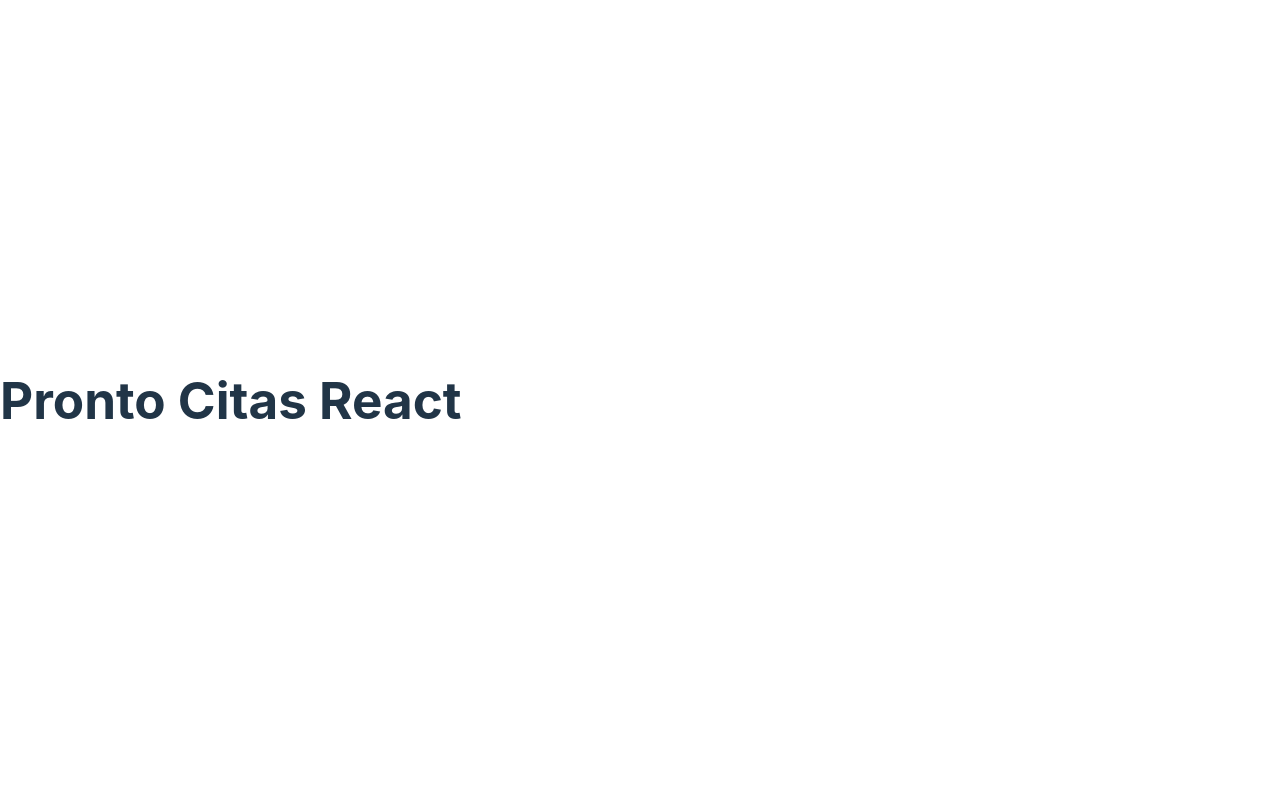
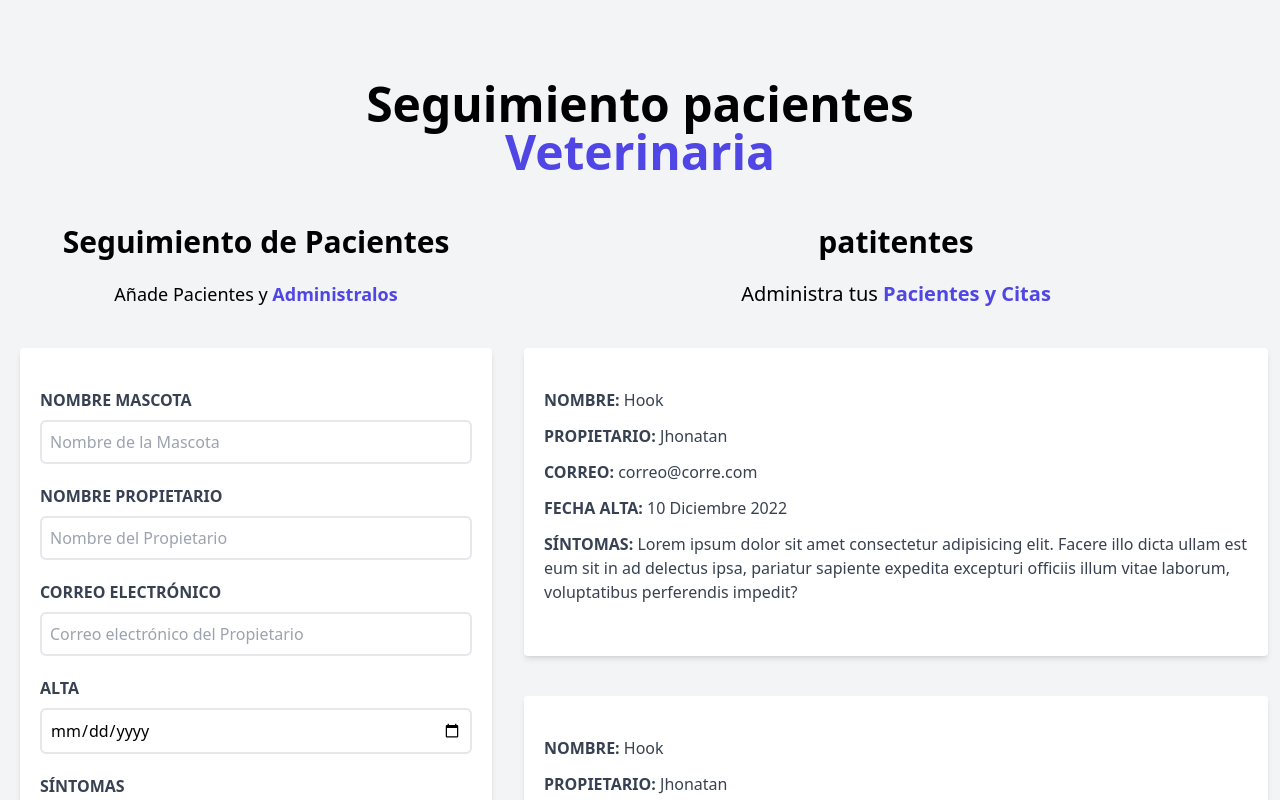
Before and after one commit to JhonatanWalterSen/citas-react, a React (Vite) app: page / in a window 1280 px wide. Shown: the top 800 px of the page. Built offline with nearby package versions, Linux system fonts and the light colour scheme.

Commit message:
Render con mensaje de error en el form

```diff
--- a/index.html
+++ b/index.html
@@ -6,7 +6,7 @@
     <meta name="viewport" content="width=device-width, initial-scale=1.0" />
     <title>Citas React</title>
   </head>
-  <body>
+  <body class="bg-gray-100 h-screen">
     <div id="root"></div>
     <script type="module" src="/src/main.jsx"></script>
   </body>
--- a/package.json
+++ b/package.json
@@ -16,6 +16,9 @@
     "@types/react": "^18.0.15",
     "@types/react-dom": "^18.0.6",
     "@vitejs/plugin-react": "^2.0.0",
+    "autoprefixer": "^10.4.7",
+    "postcss": "^8.4.14",
+    "tailwindcss": "^3.1.6",
     "vite": "^3.0.0"
   }
 }
--- /dev/null
+++ b/postcss.config.cjs
@@ -0,0 +1,6 @@
+module.exports = {
+  plugins: {
+    tailwindcss: {},
+    autoprefixer: {},
+  },
+}
--- a/src/App.jsx
+++ b/src/App.jsx
@@ -1,10 +1,19 @@
-import React from 'react'
+import React, { useState } from 'react'
+import Header from './components/Header'
+import Formulario from './components/Formulario'
+import ListadoPacientes from './components/ListadoPacientes'
+
 
 function App() {
+  const [pacientes, setPacientes] = useState([])
 
   return (
-    <div className="App">
-      <h1>Pronto Citas React</h1>
+    <div className="container mx-auto mt-20">
+      <Header  />
+      <div className="mt-12 md:flex">
+        <Formulario pacientes ={pacientes} setPacientes={setPacientes} />
+        <ListadoPacientes/>
+      </div>
     </div>
   )
 }
--- /dev/null
+++ b/src/components/ErrorFormulario.jsx
@@ -0,0 +1,11 @@
+import React from 'react'
+
+const ErrorFormulario = ({children}) => {
+    return (
+    <div className="text-center bg-red-600 text-white py-3 rounded mb-3 uppercase font-bold">
+        <p>{children}</p>
+    </div>
+    )
+}
+
+export default ErrorFormulario
--- /dev/null
+++ b/src/components/Formulario.jsx
@@ -0,0 +1,132 @@
+import { useEffect, useState } from "react"
+import ErrorFormulario from "./ErrorFormulario"
+
+
+const Formulario = ({pacientes, setPacientes}) => {
+
+    const [nombre, setNombre ] = useState('')
+    const [propietario, setPropietario ] = useState('')
+    const [email, setEmail ] = useState('')
+    const [fecha, setFecha ] = useState('')
+    const [sintomas, setSintomas ] = useState('')
+
+    const [error, setError] = useState(false)
+
+
+    const handleSubmit = (e) =>{
+        e.preventDefault()
+        //valiacion del form
+        if ([nombre,propietario,email,fecha,sintomas].includes('')) {
+            console.log('Hay campos vacios')
+            setError(true)
+            return
+        }
+        setError(false)
+
+        // Objeto de Paciente
+
+        const objPaciente = {
+            nombre,
+            propietario,
+            email,
+            fecha,
+            sintomas
+        }
+
+        setPacientes([...pacientes, objPaciente])
+
+        //Reiniciar form
+        setNombre('')
+        setPropietario('')
+        setEmail('')
+        setFecha('')
+        setSintomas('')
+    }
+
+    return (
+        <div className="md:w-1/2 lg:w-2/5">
+            <h2 className="font-black text-3xl text-center">Seguimiento de Pacientes</h2>
+            <p className="text-lg mt-5 text-center mb-10">Añade Pacientes y {''}
+                <span className="text-indigo-600 font-bold">Administralos</span>
+            </p>
+
+            <form onSubmit={handleSubmit} className="bg-white shadow-md rounded py-10 px-5 mb-10 mx-5">
+
+                {error &&
+                <ErrorFormulario>Campos obligatorios</ErrorFormulario>
+                }
+
+                <div className="mb-5">
+                    <label htmlFor="mascota" className="block text-gray-700 uppercase font-bold">Nombre Mascota</label>
+                    <input
+                        id="mascota"
+                        type="text"
+                        placeholder="Nombre de la Mascota"
+                        className="border-2 w-full p-2 mt-2 placeholder-gray-400 rounded-md"
+                        value={nombre}
+                        onChange={ (e) => setNombre(e.target.value) }
+                    />
+                </div>
+
+                <div className="mb-5">
+                    <label htmlFor="propietario" className="block text-gray-700 uppercase font-bold">Nombre Propietario</label>
+                    <input
+                        id="propietario"
+                        type="text"
+                        placeholder="Nombre del Propietario"
+                        className="border-2 w-full p-2 mt-2 placeholder-gray-400 rounded-md"
+                        value={propietario}
+                        onChange={ (e) => setPropietario(e.target.value) }
+                    />
+                </div>
+
+                <div className="mb-5">
+                    <label htmlFor="email" className="block text-gray-700 uppercase font-bold">Correo Electrónico</label>
+                    <input
+                        id="email"
+                        type="email"
+                        placeholder="Correo electrónico del Propietario"
+                        className="border-2 w-full p-2 mt-2 placeholder-gray-400 rounded-md"
+                        value={email}
+                        onChange={ (e) => setEmail(e.target.value) }
+                    />
+                </div>
+
+                <div className="mb-5">
+                    <label htmlFor="alta" className="block text-gray-700 uppercase font-bold">Alta</label>
+                    <input
+                        id="alta"
+                        type="date"
+                        className="border-2 w-full p-2 mt-2 rounded-md"
+                        value={fecha}
+                        onChange={ (e) => setFecha(e.target.value) }
+                    />
+                </div>
+
+                <div className="mb-5">
+                    <label htmlFor="sintomas" className="block text-gray-700 uppercase font-bold">Síntomas</label>
+                    <textarea
+                        className="border-2 w-full p-2 mt-2 placeholder-gray-400 rounded-md"
+                        placeholder="Describe los Síntomas"
+                        name=""
+                        id="sintomas"
+                        cols="30"
+                        rows="10"
+                        value={sintomas}
+                        onChange={ (e) => setSintomas(e.target.value) }
+                        >
+                    </textarea>
+                </div>
+
+                <input
+                    className="bg-indigo-600 w-full p-3 text-white rounded uppercase font-bold hover:bg-indigo-700 cursor-pointer transition-all"
+                    type="submit"
+                    value="Agregar paciente"
+                />
+
+            </form>
+        </div>
+    )
+}
+
+export default Formulario
--- /dev/null
+++ b/src/components/Header.jsx
@@ -0,0 +1,10 @@
+function Header(){
+    return(
+        <>
+            <h1 className="font-black text-5xl text-center w-1/2 mx-auto">Seguimiento pacientes {''} <br/>
+            <span className="text-indigo-600">Veterinaria</span></h1>
+        </>
+    )
+}
+
+export default Header;
--- /dev/null
+++ b/src/components/ListadoPacientes.jsx
@@ -0,0 +1,24 @@
+import React from 'react'
+import Paciente from './Paciente'
+
+const ListadoPacientes = () => {
+    return (
+        <div className="md:w-1/2 lg:w-3/5 h-screen md:overflow-y-scroll">
+            <h2 className="font-black text-3xl text-center">patitentes</h2>
+            <p className="text-xl text-center mt-5 mb-10">
+                Administra tus {''}
+                <span className="text-indigo-600 font-bold">Pacientes y Citas</span>
+            </p>
+            <Paciente />
+            <Paciente />
+            <Paciente />
+            <Paciente />
+            <Paciente />
+            <Paciente />
+            <Paciente />
+            <Paciente />
+        </div>
+    )
+}
+
+export default ListadoPacientes
--- /dev/null
+++ b/src/components/Paciente.jsx
@@ -0,0 +1,29 @@
+import React from 'react'
+
+const Paciente = () => {
+    return (
+        <div className="m-3 bg-white shadow-md px-5 py-10 rounded mb-10">
+            <p className="font-bold mb-3 text-gray-700 uppercase">Nombre: {''}
+                <span className="font-normal normal-case">Hook</span>
+            </p>
+
+            <p className="font-bold mb-3 text-gray-700 uppercase">Propietario: {''}
+                <span className="font-normal normal-case">Jhonatan</span>
+            </p>
+
+            <p className="font-bold mb-3 text-gray-700 uppercase">Correo: {''}
+                <span className="font-normal normal-case">correo@corre.com</span>
+            </p>
+
+            <p className="font-bold mb-3 text-gray-700 uppercase">Fecha Alta: {''}
+                <span className="font-normal normal-case">10 Diciembre 2022</span>
+            </p>
+
+            <p className="font-bold mb-3 text-gray-700 uppercase">Síntomas: {''}
+                <span className="font-normal normal-case">Lorem ipsum dolor sit amet consectetur adipisicing elit. Facere illo dicta ullam est eum sit in ad delectus ipsa, pariatur sapiente expedita excepturi officiis illum vitae laborum, voluptatibus perferendis impedit?</span>
+            </p>
+        </div>
+    )
+}
+
+export default Paciente
--- a/src/index.css
+++ b/src/index.css
@@ -1,70 +1,3 @@
-:root {
-  font-family: Inter, Avenir, Helvetica, Arial, sans-serif;
-  font-size: 16px;
-  line-height: 24px;
-  font-weight: 400;
-
-  color-scheme: light dark;
-  color: rgba(255, 255, 255, 0.87);
-  background-color: #242424;
-
-  font-synthesis: none;
-  text-rendering: optimizeLegibility;
-  -webkit-font-smoothing: antialiased;
-  -moz-osx-font-smoothing: grayscale;
-  -webkit-text-size-adjust: 100%;
-}
-
-a {
-  font-weight: 500;
-  color: #646cff;
-  text-decoration: inherit;
-}
-a:hover {
-  color: #535bf2;
-}
-
-body {
-  margin: 0;
-  display: flex;
-  place-items: center;
-  min-width: 320px;
-  min-height: 100vh;
-}
-
-h1 {
-  font-size: 3.2em;
-  line-height: 1.1;
-}
-
-button {
-  border-radius: 8px;
-  border: 1px solid transparent;
-  padding: 0.6em 1.2em;
-  font-size: 1em;
-  font-weight: 500;
-  font-family: inherit;
-  background-color: #1a1a1a;
-  cursor: pointer;
-  transition: border-color 0.25s;
-}
-button:hover {
-  border-color: #646cff;
-}
-button:focus,
-button:focus-visible {
-  outline: 4px auto -webkit-focus-ring-color;
-}
-
-@media (prefers-color-scheme: light) {
-  :root {
-    color: #213547;
-    background-color: #ffffff;
-  }
-  a:hover {
-    color: #747bff;
-  }
-  button {
-    background-color: #f9f9f9;
-  }
-}
+@tailwind base;
+@tailwind components;
+@tailwind utilities;
--- /dev/null
+++ b/tailwind.config.cjs
@@ -0,0 +1,8 @@
+/** @type {import('tailwindcss').Config} */
+module.exports = {
+  content: ["./index.html","./src/**/*.jsx"],
+  theme: {
+    extend: {},
+  },
+  plugins: [],
+}
```
Also changed, not shown: 1 other file (tests, documents, lock files or other folders).
